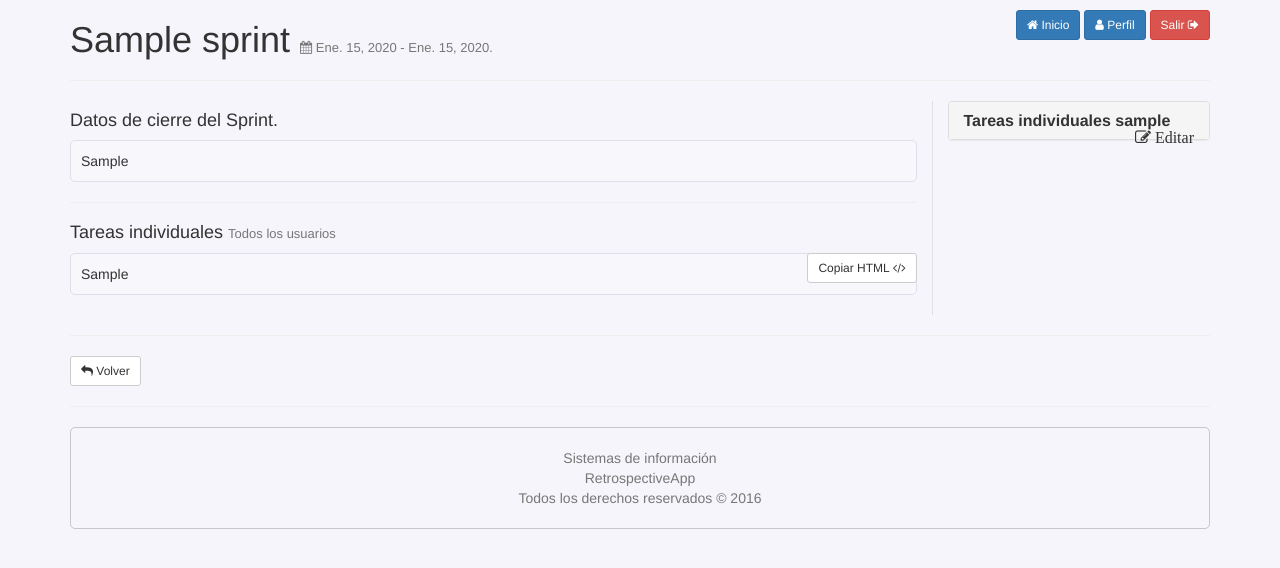
After one commit to alfegupe/ScrumRetrospective, a Django app: page /sprint/1/ in a window 1280 px wide. The commit adds this page. Shown: the top 568 px of the page. Run offline with Django 3.2, Linux system fonts and the light colour scheme; a user stored in the database is signed in; tables that the repository leaves empty hold one stand-in row (values such as "Sample post"); parts of the project's set-up code (start-up, migrations or seed data) failed here and were passed over; some libraries are stand-ins or nearby versions.

Commit message:
Improvement:  + Added Sprint model.  + Added SprintTasksUsers.  + Added functions for register Sprint tasks by user.

```diff
--- a/retrospective/admin.py
+++ b/retrospective/admin.py
@@ -2,5 +2,5 @@ from django.contrib import admin
 from models import *
 
 admin.site.register([
-    Planning, Retrospective, RetrospectiveUser
+    Sprint, Planning, Retrospective, RetrospectiveUser, TaskSprintUser
 ])
--- a/retrospective/static/css/main.css
+++ b/retrospective/static/css/main.css
@@ -47,8 +47,14 @@ span.txt, .content-bordered{
     padding: 10px;
     border: 1px #dfdfeb solid;
     border-radius: 5px;
+    background-color: rgba(252, 252, 255, 0.15);
+    word-wrap: break-word;
 }
 
 .txt_content{
     font-size: larger;
 }
+
+.left-column{
+    border-right: 1px solid #e0e0e0;
+}
--- a/retrospective/static/js/main.js
+++ b/retrospective/static/js/main.js
@@ -3,5 +3,13 @@ $(document).ready(function() {
 });
 
 $(function () {
-  $('[data-toggle="tooltip"]').tooltip()
+    var clipboard = new Clipboard('.clipboard');
+    // clipboard.on('success', function(e) {
+    //     console.log('Action:', e.action);
+    //     console.log('Text:', e.text);
+    //     console.log('Trigger:', e.trigger);
+    //
+    //     e.clearSelection();
+    // });
+    $('[data-toggle="tooltip"]').tooltip()
 });
--- a/retrospective/templates/base.html
+++ b/retrospective/templates/base.html
@@ -35,6 +35,7 @@
     </div>
     {% block javascript %}
         <script type="text/javascript" src="{% static 'js/jquery-3.1.0.min.js' %}"></script>
+        <script type="text/javascript" src="{% static 'js/clipboard.min.js' %}"></script>
         <script type="text/javascript" src="{% static 'bootstrap/js/bootstrap.min.js' %}"></script>
         <script type="text/javascript" src="{% static 'js/main.js' %}"></script>
     {% endblock %}
--- a/retrospective/templates/includes/menu.html
+++ b/retrospective/templates/includes/menu.html
@@ -1,9 +1,9 @@
 <div class="pull-right" style="margin-top: 10px">
     <a class="btn btn-primary btn-sm text-right" href="{% url 'index' %}">
-        <i class="fa fa-home"></i>
+        <i class="fa fa-home"></i> Inicio
     </a>
     <a class="btn btn-primary btn-sm text-right" href="{% url 'profile' user.username %}">
-        <i class="fa fa-user"></i>
+        <i class="fa fa-user"></i> Perfil
     </a>
     <a class="btn btn-danger btn-sm text-right" href="{% url 'logout' %}">
         Salir <i class="fa fa-sign-out"></i>
--- a/retrospective/templates/planning/planning_detail.html
+++ b/retrospective/templates/planning/planning_detail.html
@@ -7,6 +7,9 @@
     <h1>Planificación: {{ planning.name }}</h1>
     <hr>
     {% include 'includes/messages.html' %}
+    <button class="btn btn-default btn-sm pull-right clipboard" data-clipboard-text="{{ planning.content|safe }}">
+        Copiar HTML <i class="fa fa-code" title="Copiar al portapapeles"></i>
+    </button>
     <div class="content-bordered">
         {{ planning.content|safe }}
     </div>
--- /dev/null
+++ b/retrospective/templates/sprint/sprint_detail.html
@@ -0,0 +1,81 @@
+{% extends "base.html" %}
+
+{% block nav %}
+    {% include 'includes/menu.html' %}
+{% endblock %}
+{% block content %}
+    <h1>
+        {{ sprint.name }}
+        <small style="font-size: small">
+            <i class="fa fa-calendar"></i> {{ sprint.date_start }} - {{ sprint.date_finish }}.
+        </small>
+    </h1>
+    <hr>
+    {% include 'includes/messages.html' %}
+    <div class="row">
+        <div class="col-lg-9 col-md-9 col-sm-8 left-column">
+            <h4>Datos de cierre del Sprint.</h4>
+            <div class="content-bordered">
+                {{ sprint.planning|safe }}
+            </div>
+            <hr>
+            {% if global_tasks %}
+                <h4>Tareas individuales <small style="font-size: small">Todos los usuarios</small></h4>
+                <div style="max-height: 500px; overflow: auto">
+                    <button class="btn btn-default btn-sm pull-right clipboard" data-clipboard-text="{{ global_tasks|safe }}">
+                        Copiar HTML <i class="fa fa-code" title="Copiar al portapapeles"></i>
+                    </button>
+                    <div class="content-bordered clipboard">
+                        {{ global_tasks|safe }}
+                    </div>
+                </div>
+            {% endif %}<br>
+        </div>
+        <div class="col-lg-3 col-md-3 col-sm-4">
+            {% if data %}
+                <div class="panel-group" id="accordion" role="tablist" aria-multiselectable="true">
+                    {% for d in data %}
+                        <div class="panel panel-default">
+                            <div class="panel-heading" role="tab" id="{{ d.id }}">
+                                <h3 class="panel-title">
+                                    <a role="button" data-toggle="collapse" data-parent="#accordion" href="#{{ d.user }}" aria-expanded="false" aria-controls="collapseOne">
+                                      <strong>Tareas individuales {{ d.user }}</strong>
+                                        {% if d.user == request.user %}
+                                            <a href="{% url 'sprint-tasks-user-edit' d.id %}?sprint={{ sprint.id }}" class="pull-right"> <i class="fa fa-edit"> Editar</i> </a>
+                                        {% endif %}
+                                    </a>
+                                </h3>
+                            </div>
+                            <div id="{{ d.user }}" class="panel-collapse collapse" role="tabpanel" aria-labelledby="{{ d.id }}">
+                                <button class="btn btn-default btn-sm pull-right clipboard" data-clipboard-text="{{ d.tasks|safe }}">
+                                    Copiar HTML <i class="fa fa-code" title="Copiar al portapapeles"></i>
+                                </button>
+                                <div class="panel-body" style="word-wrap: break-word;">
+                                    {{ d.tasks | safe }}
+                                </div>
+                            </div>
+                        </div>
+                    {% endfor %}
+                </div>
+            {% endif %}
+
+            {% if data_off %}
+                <h4>Usuarios que aun no diligencian:</h4>
+                <ul>
+                    {% for u in data_off %}
+                        <li>
+                            {{ u.first_name }} {{ u.last_name }}
+                            {% if u == request.user %}
+                                <a href="{% url 'sprint-tasks-user-create' sprint.id %}?sprint={{ sprint.id }}" class="btn btn-default btn-xs"> <i class="fa fa-plus-circle"></i> Registrar</a>
+                            {% endif %}
+                        </li>
+                    {% endfor %}
+                </ul>
+            {% endif %}
+        </div>
+    </div>
+    <hr>
+    <a href="{% url 'index' %}" class="btn btn-default btn-sm">
+        <i class="fa fa-reply"></i> Volver
+    </a>
+{% endblock %}
--- a/retrospective/urls.py
+++ b/retrospective/urls.py
@@ -23,6 +23,19 @@ urlpatterns = [
         views.RetrospectiveEditView.as_view(),
         name='retrospective-edit'),
 
+    url(r'^sprint/create/$',
+        views.SprintCreateView.as_view(), name='sprint-create'),
+    url(r'^sprint/edit/(?P<id_sprint>[-_\w]+)/$',
+        views.SprintEditView.as_view(), name='sprint-edit'),
+    url(r'^sprint/(?P<id_sprint>[-_\w]+)/$',
+        views.SprintDetailView.as_view(), name="sprint"),
+    url(r'^sprint_tasks_user/create/(?P<id_sprint>[-_\w]+)/$',
+        views.SprintTasksUserCreateView.as_view(),
+        name='sprint-tasks-user-create'),
+    url(r'^sprint_tasks_user/edit/(?P<id_sprint>[-_\w]+)/$',
+        views.SprintTasksUserEditView.as_view(),
+        name='sprint-tasks-user-edit'),
+
     url(r'^retrospective_user/(?P<id_retro>[-_\w]+)/$',
         views.RetrospectiveDetailView.as_view(), name="retrospective"),
     url(r'^retrospective_user/create/(?P<id_retro>[-_\w]+)/$',
--- a/retrospective/views.py
+++ b/retrospective/views.py
@@ -11,8 +11,10 @@ from django.shortcuts import render, redirect
 from django.views.generic import ListView, DetailView, CreateView, \
     RedirectView, View, FormView
 from django.views.generic.edit import UpdateView
-from .forms import LoginForm, UpdateDataUserForm, UpdatePasswordUserForm
-from .models import Planning, Retrospective, RetrospectiveUser
+from .forms import LoginForm, UpdateDataUserForm, UpdatePasswordUserForm, \
+    SprintForm
+from .models import Planning, Retrospective, RetrospectiveUser, Sprint, \
+    TaskSprintUser
 from django.contrib.auth.models import User
 
 
@@ -56,10 +58,12 @@ class IndexView(LoginRequiredMixin, View):
     login_url = 'login'
 
     def get(self, request, *args, **kwargs):
+        sprints = Sprint.objects.all().order_by('-id')
         plannings = Planning.objects.all().order_by('-id')
         retrospectives = Retrospective.objects.all().order_by('-id')
 
         context = {
+            'sprints': sprints,
             'plannings': plannings,
             'retrospectives': retrospectives
         }
@@ -282,3 +286,125 @@ class RetrospectiveEditView(LoginRequiredMixin, UpdateView):
     def get_success_url(self):
         retro = self.object.id
         return reverse_lazy('retrospective', kwargs={'id_retro': retro})
+
+
+class SprintDetailView(LoginRequiredMixin, DetailView):
+    model = Sprint
+    template_name = "sprint/sprint_detail.html"
+    slug_field = "id"
+    slug_url_kwarg = "id_sprint"
+    login_url = "login"
+
+    def get_context_data(self, **kwargs):
+        context = super(SprintDetailView, self).get_context_data(**kwargs)
+        data = TaskSprintUser.objects.filter(
+            sprint=self.object
+        )
+        data_off = User.objects.exclude(
+            id__in=data.values_list('user', flat=True)
+        )
+        global_tasks = ''
+        if data:
+            for usr in data:
+                global_tasks += usr.tasks
+            context['global_tasks'] = global_tasks
+        context['data'] = data
+        context['data_off'] = data_off
+        return context
+
+
+class SprintCreateView(LoginRequiredMixin, CreateView):
+    model = Sprint
+    form_class = SprintForm
+    template_name = 'sprint/sprint_create.html'
+    success_url = reverse_lazy('index')
+    login_url = 'login'
+
+    def form_valid(self, form):
+        try:
+            messages.success(
+                self.request, 'Sprint creado correctamente.'
+            )
+            return super(SprintCreateView, self).form_valid(form)
+        except Exception as e:
+            print e.message
+            return super(SprintCreateView, self).form_invalid(form)
+
+    def get_success_url(self):
+        sprint = self.object.id
+        return reverse_lazy('sprint', kwargs={'id_sprint': sprint})
+
+
+class SprintEditView(LoginRequiredMixin, UpdateView):
+    model = Sprint
+    form_class = SprintForm
+    slug_field = 'id'
+    slug_url_kwarg = 'id_sprint'
+    login_url = 'login'
+    template_name = 'sprint/sprint_edit.html'
+
+    def form_valid(self, form):
+        try:
+            messages.success(
+                self.request, 'Sprint actualizado correctamente.'
+            )
+            return super(SprintEditView, self).form_valid(form)
+        except Exception as e:
+            print e.message
+            return super(SprintEditView, self).form_invalid(form)
+
+    def get_success_url(self):
+        sprint = self.object.id
+        return reverse_lazy('sprint', kwargs={'id_sprint': sprint})
+
+
+class SprintTasksUserCreateView(LoginRequiredMixin, CreateView):
+    model = TaskSprintUser
+    fields = ['tasks', ]
+    slug_field = 'id'
+    slug_url_kwarg = 'id_sprint'
+    login_url = 'login'
+    template_name = 'sprint_tasks/sprint_tasks_create.html'
+    success_url = reverse_lazy('index')
+
+    def form_valid(self, form):
+        try:
+            form.instance.user = self.request.user
+            form.instance.sprint = Sprint.objects.get(
+                id=self.kwargs['id_sprint'])
+            messages.success(
+                self.request, 'Tareas guardadas correctamente.'
+            )
+            return super(SprintTasksUserCreateView, self).form_valid(form)
+        except Exception as e:
+            print e.message
+            return super(SprintTasksUserCreateView, self).form_invalid(form)
+
+    def get_success_url(self):
+        if 'sprint' in self.request.GET:
+            sprint = self.request.GET['sprint']
+            return reverse_lazy('sprint', kwargs={'id_sprint': sprint})
+
+
+class SprintTasksUserEditView(LoginRequiredMixin, UpdateView):
+    model = TaskSprintUser
+    fields = ['tasks', ]
+    slug_field = 'id'
+    slug_url_kwarg = 'id_sprint'
+    login_url = 'login'
+    template_name = 'sprint_tasks/sprint_tasks_edit.html'
+
+    def form_valid(self, form):
+        try:
+            messages.success(
+                self.request, 'Tareas actualizadas correctamente.'
+            )
+            return super(SprintTasksUserEditView, self).form_valid(form)
+        except Exception as e:
+            print e.message
+            return super(SprintTasksUserEditView, self).form_invalid(form)
+
+    def get_success_url(self):
+        if 'sprint' in self.request.GET:
+            sprint = self.request.GET['sprint']
+            return reverse_lazy('sprint', kwargs={'id_sprint': sprint})
```
Also changed, not shown: retrospective/forms.py (+21 -0 lines), retrospective/models.py (+25 -0 lines), retrospective/templates/general/index.html (+41 -2 lines), retrospective/templates/sprint/sprint_create.html (added, +21 -0 lines), retrospective/templates/sprint/sprint_edit.html (added, +20 -0 lines), retrospective/templates/sprint_tasks/sprint_tasks_create.html (added, +19 -0 lines), retrospective/templates/sprint_tasks/sprint_tasks_edit.html (added, +21 -0 lines), retrospective/migrations/0003_auto_20170125_1058.py (added), retrospective/static/js/clipboard.min.js (added).
